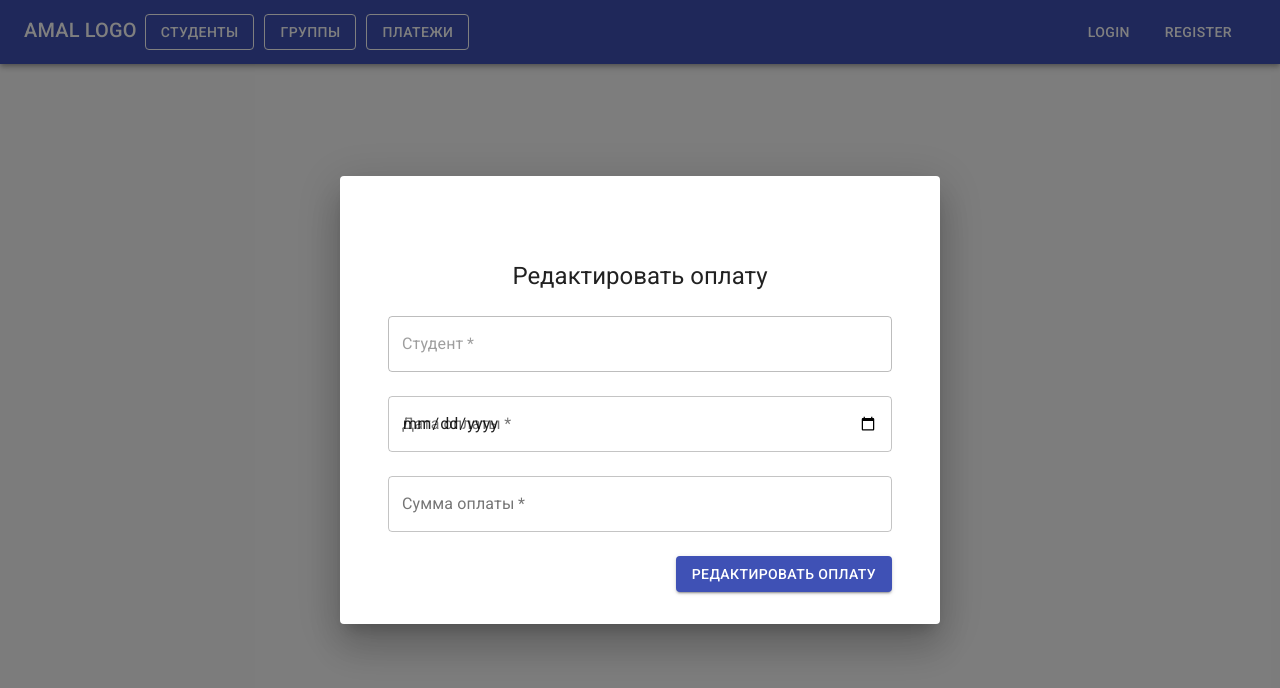
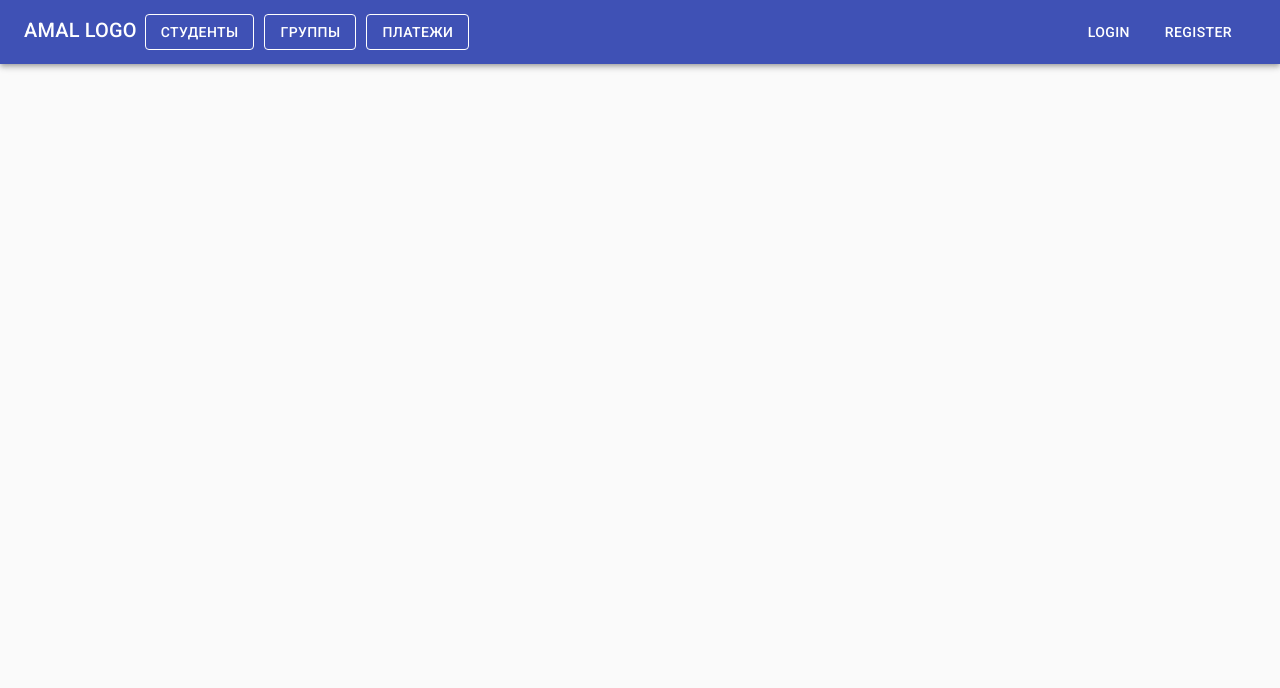
Before and after one commit to xx3u/amal_frontend, a React (Create React App) app: page /admin-app/payments/1/edit in a window 1280 px wide. Shown: the top 688 px of the page. Built offline with nearby package versions, Linux system fonts and the light colour scheme; no server answers.

Commit message:
fix: исправления в соответствие с комментами

```diff
--- a/src/App.js
+++ b/src/App.js
@@ -9,7 +9,6 @@ import CreateStudentForm from './containers/Forms/Student/CreateStudentForm';
 import EditStudentForm from './containers/Forms/Student/EditStudentForm';
 import StudentDetailPage from './pages/StudentDetailPage/StudentDetailPage';
 import PaymentsPage from './pages/PaymentsPage/PaymentsPage';
-import EditPaymentForm from './containers/Forms/Payment/EditPaymentForm';
 
 function App() {
   return (
@@ -24,7 +23,6 @@ function App() {
           <Route path='/admin-app/students/:id' exact component={StudentDetailPage} />
           <Route path={['/admin-app/students', '/']} exact component={StudentsPage} />
           <Route path='/admin-app/payments' exact component={PaymentsPage} />
-          <Route path='/admin-app/payments/:id/edit' exact component={EditPaymentForm} />
         </Switch>
       </Layout>
     </div>
--- a/src/components/PaymetsTable/PaymentsTable.js
+++ b/src/components/PaymetsTable/PaymentsTable.js
@@ -1,10 +1,20 @@
-import React from 'react';
+import React, { useState } from 'react';
 import CustomTable from '../UI/CustomTable/CustomTable';
 import { IconButton } from '@material-ui/core';
 import EditIcon from '@material-ui/icons/Edit';
-import { Link } from 'react-router-dom';
 import { format } from 'date-fns';
+import EditPaymentForm from './../../containers/Forms/Payment/EditPaymentForm';
+
 const PaymentsTable = ({ paymentsData }) => {
+  const [isOpen, setIsOpen] = useState({ status: false });
+  const [id, setId] = useState();
+
+  const openPaymentForm = (e, id) => {
+    e.stopPropagation();
+    setIsOpen({ status: true });
+    setId(id);
+  };
+
   const headCells = [
     { id: 'id', numeric: true, disablePadding: true, label: 'ID' },
     {
@@ -39,7 +49,7 @@ const PaymentsTable = ({ paymentsData }) => {
       label: '',
       renderCell: function editBtn(row) {
         return (
-          <IconButton component={Link} to={`/admin-app/payments/${row.id}/edit`}>
+          <IconButton onClick={(e) => openPaymentForm(e, row.id)}>
             <EditIcon />
           </IconButton>
         );
@@ -47,7 +57,12 @@ const PaymentsTable = ({ paymentsData }) => {
     },
   ];
 
-  return <CustomTable rows={paymentsData} headCells={headCells} tableTitle='Платежи' numberOfRows={10} />;
+  return (
+    <>
+      <CustomTable rows={paymentsData} headCells={headCells} tableTitle='Платежи' numberOfRows={10} />
+      <EditPaymentForm isOpen={isOpen} paymentId={id} />
+    </>
+  );
 };
 
 export default PaymentsTable;
--- a/src/containers/Forms/Payment/CreatePaymentForm.js
+++ b/src/containers/Forms/Payment/CreatePaymentForm.js
@@ -6,12 +6,13 @@ import Autocomplete from '@material-ui/lab/Autocomplete';
 import { useSelector, useDispatch } from 'react-redux';
 import { fetchStudents } from '../../../store/actions/studentsAction';
 import { addNewPayment } from '../../../store/actions/paymentAction';
+import { format } from 'date-fns';
 
 const CreatePaymentForm = ({ isOpen, title }) => {
   const { students } = useSelector((state) => state.students);
   const dispatch = useDispatch();
 
-  const today = new Date().toISOString().slice(0, 10);
+  const today = format(new Date(), 'yyyy-MM-dd');
 
   const [payment, setPayment] = useState({
     studentId: '',
@@ -34,15 +35,15 @@ const CreatePaymentForm = ({ isOpen, title }) => {
   }, [isOpen]);
 
   const inputChangeHandler = (e) => {
-    setPayment({
-      ...payment,
-      date: e.target.name === 'date' ? e.target.value : payment.date,
-      amount: e.target.name === 'amount' ? e.target.value : payment.amount,
-    });
+    const { name, value } = e.target;
+    setPayment((state) => ({
+      ...state,
+      [name]: value,
+    }));
   };
 
   const autocompleteChangeHandler = (value) => {
-    value ? setPayment({ ...payment, studentId: value.id }) : '';
+    value && setPayment({ ...payment, studentId: value.id });
   };
 
   const submitFormHandler = (e) => {
--- a/src/containers/Forms/Payment/EditPaymentForm.js
+++ b/src/containers/Forms/Payment/EditPaymentForm.js
@@ -5,35 +5,31 @@ import FormSubmission from '../../../components/UI/Form/FormSubmission/FormSubmi
 import { useSelector, useDispatch } from 'react-redux';
 import { fetchPayments, updatePayment } from '../../../store/actions/paymentAction';
 import { getPaymentById } from './../../../store/actions/paymentAction';
-import { push } from 'connected-react-router';
+import { format } from 'date-fns';
 
-const EditPaymentForm = (props) => {
+const EditPaymentForm = ({ isOpen, paymentId }) => {
   const selectedPayment = useSelector((state) => state.payments.payment);
   const dispatch = useDispatch();
-  const paymentId = props.match.url.split('/')[3];
+  const [open, setOpen] = useState(isOpen.status);
 
-  function formatDate(date) {
-    let d = new Date(date),
-      month = '' + (d.getMonth() + 1),
-      day = '' + d.getDate(),
-      year = d.getFullYear();
-    if (month.length < 2) month = '0' + month;
-    if (day.length < 2) day = '0' + day;
-    return [year, month, day].join('-');
+  useEffect(() => {
+    setOpen(isOpen.status);
+  }, [isOpen]);
+
+  let convertedDate = selectedPayment.date && format(new Date(selectedPayment.date), 'yyyy-MM-dd');
+  let studentName;
+  if (selectedPayment.Student) {
+    studentName = `${selectedPayment.Student.firstName} ${selectedPayment.Student.lastName}`;
   }
 
-  let convertedDate = formatDate(selectedPayment.date);
-
   useEffect(() => {
-    dispatch(getPaymentById(paymentId));
+    paymentId && dispatch(getPaymentById(paymentId));
   }, [paymentId]);
 
   useEffect(() => {
     setPayment({
       ...payment,
-      studentId: selectedPayment.Student
-        ? `${selectedPayment.Student.firstName} ${selectedPayment.Student.lastName}`
-        : '',
+      studentId: selectedPayment.studentId,
       date: convertedDate,
       amount: selectedPayment.amount,
     });
@@ -45,11 +41,8 @@ const EditPaymentForm = (props) => {
     amount: '',
   });
 
-  const [open, setOpen] = useState(true);
-
   const handleClose = () => {
     setOpen(false);
-    dispatch(push('/admin-app/payments'));
   };
 
   useEffect(() => {
@@ -64,7 +57,7 @@ const EditPaymentForm = (props) => {
   const submitFormHandler = (e) => {
     e.preventDefault();
     setOpen(false);
-    dispatch(updatePayment(paymentId, { ...payment, studentId: selectedPayment.studentId }));
+    dispatch(updatePayment(paymentId, payment));
   };
 
   return (
@@ -72,15 +65,7 @@ const EditPaymentForm = (props) => {
       <DialogContent>
         <FormSubmission title={'Редактировать оплату'} onSubmit={submitFormHandler}>
           <Grid item xs={12}>
-            <FormItem
-              name='studentId'
-              label='Студент'
-              type='text'
-              value={payment.studentId || ''}
-              onChange={inputChangeHandler}
-              disabled
-              required
-            />
+            <FormItem name='studentId' label={studentName} type='text' disabled />
           </Grid>
           <Grid item xs={12}>
             <FormItem
```
